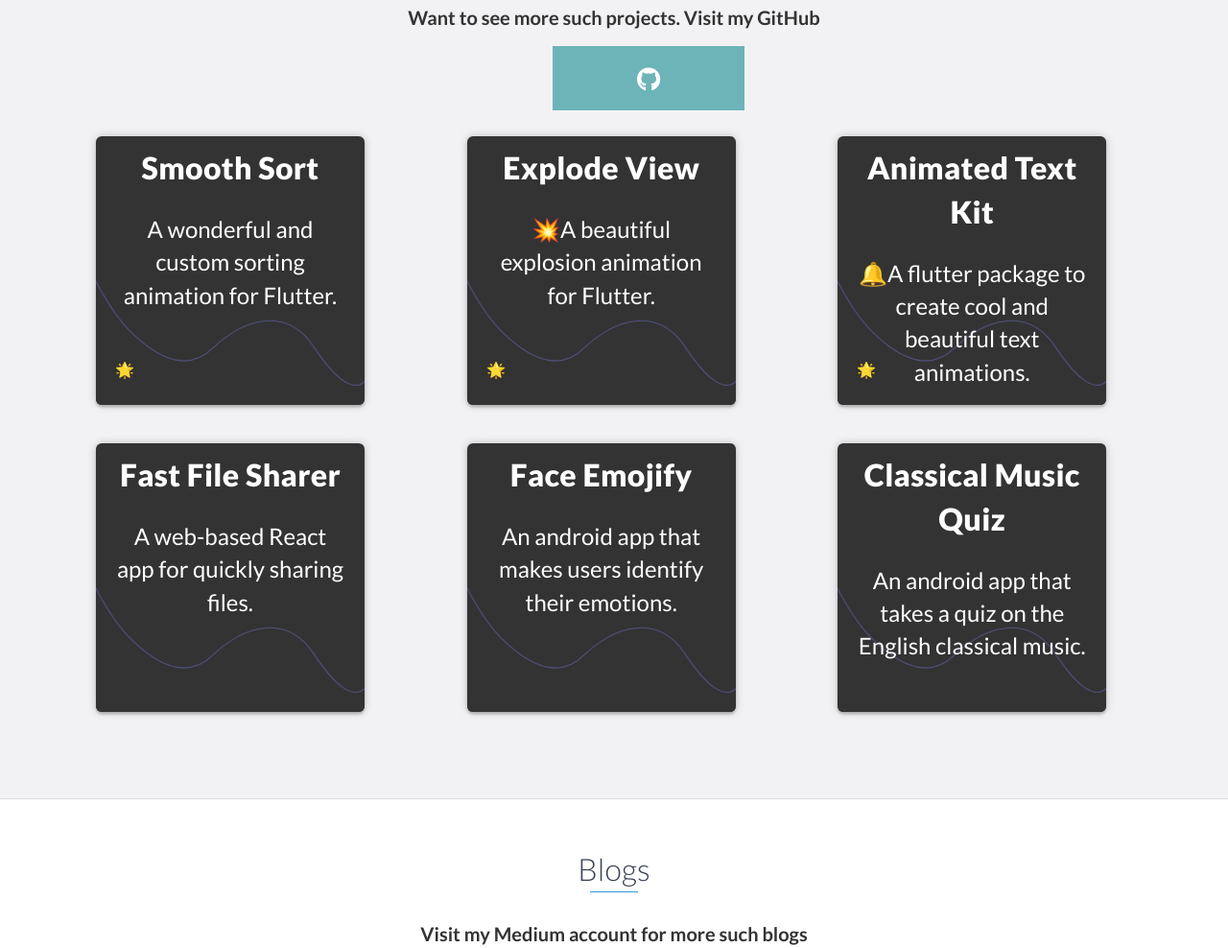
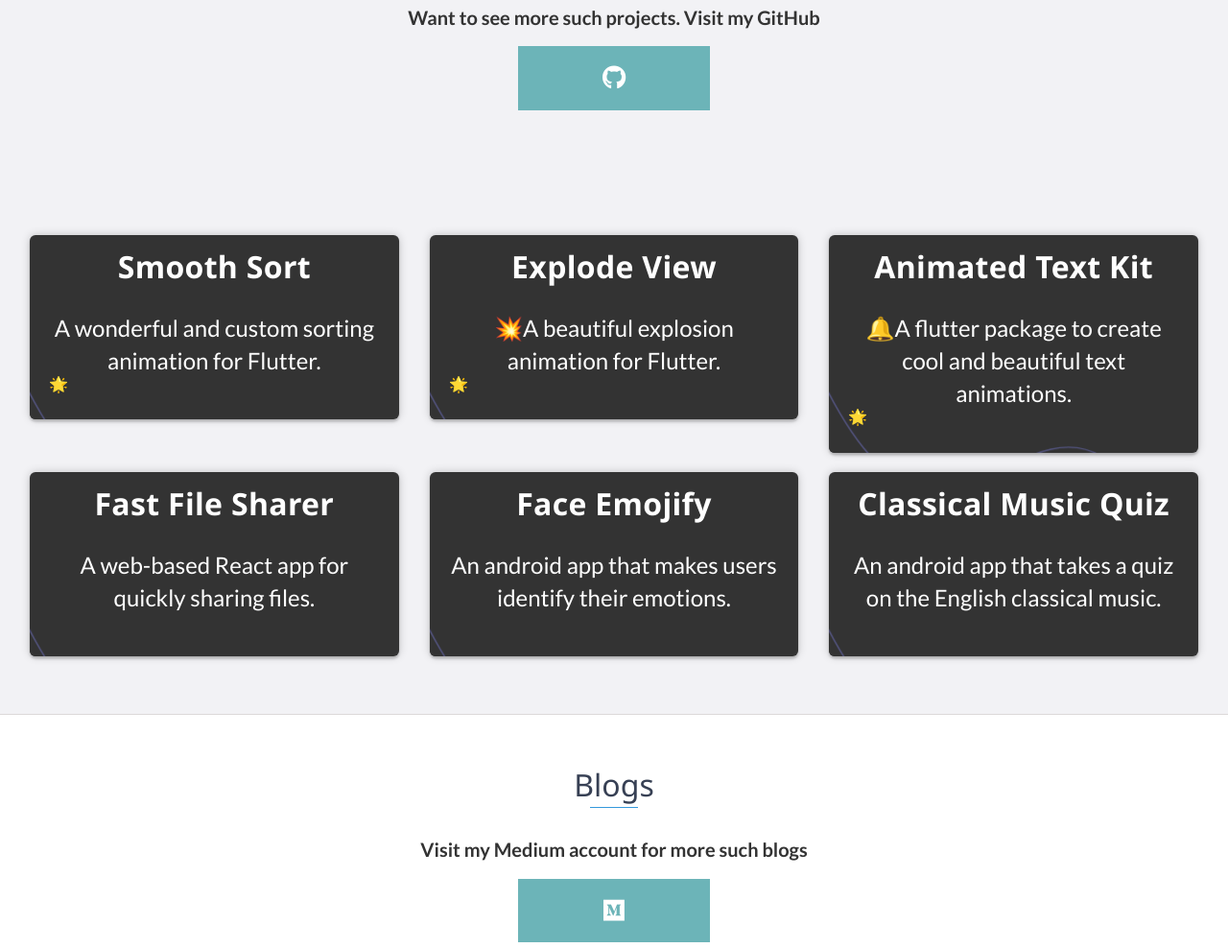
Before and after one commit to hemilpanchiwala/hemilpanchiwala.github.io, a website: page index.html in a window 1280 px wide. Shown: the part 1266-2254 px from the top of the page at 96% size. Drawn offline with nearby package versions, Linux system fonts and the light colour scheme; no server answers.

Commit message:
Corrected some errors

```diff
--- a/css/blogCard.css
+++ b/css/blogCard.css
@@ -18,7 +18,6 @@ height: 100%;
     display: -webkit-flex;
     justify-content: center;
     -webkit-justify-content: center;
-    max-width: 1300px;
 }
 
 .card1--1 .card1__img, .card1--1 .card1__img--hover {
@@ -90,7 +89,7 @@ border-top-right-radius: 12px;
   margin-right: 25px;
   transition: all .4s cubic-bezier(0.175, 0.885, 0, 1);
   background-color: #fff;
-    width: 33.3%;
+  align="center";
   position: relative;
   border-radius: 12px;
   overflow: hidden;
--- a/css/box.css
+++ b/css/box.css
@@ -3,14 +3,13 @@
 	user-select: none;
 }
 
+.final {
+	display: table;
+	margin: 0 auto;
+}
+
 .artboard {
 	display: flex;
-	align-items: center;
-	justify-content: center;
-	flex-direction: row;
-	flex-wrap: wrap;
-	position: absolute;
-    left: 45%;
 }
 
 .artboard:hover .button {
@@ -25,10 +24,9 @@
 }
 
 .button i, .button a, .links i, .links a {
-	position: absolute;
 	left: 50%;
 	top: 50%;
-	transform: translate(-50%, -50%);
+	margin-top: 20px;
 	color: white;
 }
 
--- a/css/card.css
+++ b/css/card.css
@@ -9,10 +9,21 @@
     background: #444;
   }
 
-  .column {
+  /* .column {
     float: left;
     width: 33.33%;
+  } */
+
+  .row {
+    position: relative;
   }
+
+  .grid {
+    display: grid;
+  grid-auto-rows: 50%;
+  grid-column-gap: 3%;
+  grid-row-gap: 6%;
+}
 
   .card__info {
       color: #fff;
@@ -20,13 +31,14 @@
   }
 
   .card {
+    margin-top: 10px;
+    margin-bottom: 10px;
     position: relative;
     background: #333;
-    width: 35vh;
-    height: 35vh;
+    width: auto;
+    height: auto;
     border-radius: 6px;
     padding: 2rem;
-    margin: 40px;
     color: #aaa;
     box-shadow: 0 .25rem .25rem rgba(0,0,0,0.2),
       0 0 1rem rgba(0,0,0,0.2);
--- a/index.html
+++ b/index.html
@@ -5,6 +5,7 @@
     <meta charset="utf-8">
     <meta http-equiv="X-UA-Compatible" content="IE=edge">
     <meta name="viewport" content="width=device-width, initial-scale=1">
+    <link rel="stylesheet" href="https://www.w3schools.com/w3css/4/w3.css">
     <title>My Portfolio</title>
 	<link rel="shortcut icon" href="favicon.ico" type="image/x-icon">
 	<link rel="icon" href="favicon.ico" type="image/x-icon">
@@ -90,17 +91,17 @@
         <p><b style="font-size:50px">Here are few projects built by me.</b>
         <br><b style="font-size:20px">Want to see more such projects. Visit my GitHub</b></p>
 
+        <div class="final">
             <div class="artboard">
             <div class="button" onclick="onclick"><i class="fab fa-github"></i> </div>
             <div class="links"> <a target="_blank" href="https://github.com/hemilpanchiwala/">@hemilpanchiwala</a></div>
         </div>
+        </div>
 
-
-        <div class="container" style="margin-top: 70px">
-            <div class="row">
-                <div class="column">
+        <div class = "column">
+        <div class="w3-row" style = "margin-top: 120px">
+<div class="w3-third w3-container">
   <div class="card">
-
     <svg class="card__svg" viewBox="0 0 800 500">
                             <path d="M 0 100 Q 50 200 100 250 Q 250 400 350 300 C 400 250 550 150 650 300 Q 750 450 800 400 L 800 500 L 0 500" stroke="transparent" fill="#333"/>
                             <path class="card__line" d="M 0 100 Q 50 200 100 250 Q 250 400 350 300 C 400 250 550 150 650 300 Q 750 450 800 400" stroke="pink" stroke-width="3" fill="transparent"/>
@@ -113,7 +114,7 @@
 
     <div class="card__image-container">
                             <div class="card__image">
-                                <span class="star">&#127775;  <p id="smooth-sort">
+                                <span class="star"> <p id="smooth-sort">&#127775;
                                     <script>
                                     getStar('https://api.github.com/repos/mdg-soc-19/smooth-sort', 'smooth-sort');
                                 </script>
@@ -121,29 +122,10 @@
 
                             </div>
                         </div>
-
   </div>
-                <!-- End .project -->
-
+</div>
+<div class="w3-third w3-container">
   <div class="card">
-
-                        <svg class="card__svg" viewBox="0 0 800 500">
-                            <path d="M 0 100 Q 50 200 100 250 Q 250 400 350 300 C 400 250 550 150 650 300 Q 750 450 800 400 L 800 500 L 0 500" stroke="transparent" fill="#333"/>
-                            <path class="card__line" d="M 0 100 Q 50 200 100 250 Q 250 400 350 300 C 400 250 550 150 650 300 Q 750 450 800 400" stroke="pink" stroke-width="3" fill="transparent"/>
-                        </svg>
-
-                        <div class="card__content">
-                        <h1 class="card__title">Fast File Sharer</h1>
-                        <p class="card__info">A web-based React app for quickly sharing files.</p>
-                        </div>
-
-                    </div>
-
-                </div>
-
-                <div class="column">
-                    <div class="card">
-
     <svg class="card__svg" viewBox="0 0 800 500">
                             <path d="M 0 100 Q 50 200 100 250 Q 250 400 350 300 C 400 250 550 150 650 300 Q 750 450 800 400 L 800 500 L 0 500" stroke="transparent" fill="#333"/>
                             <path class="card__line" d="M 0 100 Q 50 200 100 250 Q 250 400 350 300 C 400 250 550 150 650 300 Q 750 450 800 400" stroke="pink" stroke-width="3" fill="transparent"/>
@@ -156,7 +138,7 @@
 
     <div class="card__image-container">
                             <div class="card__image">
-                                <span class="star">&#127775;  <p id="explode-view">
+                                <span class="star"> <p id="explode-view">&#127775;
                                     <script>
                                     getStar('https://api.github.com/repos/mdg-soc-19/explode-view', 'explode-view');
                                 </script>
@@ -164,28 +146,10 @@
 
                             </div>
                         </div>
-
   </div>
-
+</div>
+<div class="w3-third w3-container">
   <div class="card">
-
-                        <svg class="card__svg" viewBox="0 0 800 500">
-                            <path d="M 0 100 Q 50 200 100 250 Q 250 400 350 300 C 400 250 550 150 650 300 Q 750 450 800 400 L 800 500 L 0 500" stroke="transparent" fill="#333"/>
-                            <path class="card__line" d="M 0 100 Q 50 200 100 250 Q 250 400 350 300 C 400 250 550 150 650 300 Q 750 450 800 400" stroke="pink" stroke-width="3" fill="transparent"/>
-                        </svg>
-
-                        <div class="card__content">
-                        <h1 class="card__title">Face Emojify</h1>
-                        <p class="card__info">An android app that makes users identify their emotions.</p>
-                        </div>
-
-                    </div>
-
-                </div>
-
-                <div class="column">
-                    <div class="card">
-
     <svg class="card__svg" viewBox="0 0 800 500">
                             <path d="M 0 100 Q 50 200 100 250 Q 250 400 350 300 C 400 250 550 150 650 300 Q 750 450 800 400 L 800 500 L 0 500" stroke="transparent" fill="#333"/>
                             <path class="card__line" d="M 0 100 Q 50 200 100 250 Q 250 400 350 300 C 400 250 550 150 650 300 Q 750 450 800 400" stroke="pink" stroke-width="3" fill="transparent"/>
@@ -198,7 +162,7 @@
 
     <div class="card__image-container">
                             <div class="card__image">
-                                <span class="star">&#127775;  <p id="animated-text-kit">
+                                <span class="star"> <p id="animated-text-kit">&#127775;
                                     <script>
                                     getStar('https://api.github.com/repos/aagarwal1012/Animated-Text-Kit', 'animated-text-kit');
                                 </script>
@@ -206,12 +170,42 @@
 
                             </div>
                         </div>
+  </div>
+</div>
+</div>
+        </div>
+
+<div class = "column">
+<div class="w3-row">
+<div class="w3-third w3-container">
+  <div class="card">
+    <svg class="card__svg" viewBox="0 0 800 500">
+                            <path d="M 0 100 Q 50 200 100 250 Q 250 400 350 300 C 400 250 550 150 650 300 Q 750 450 800 400 L 800 500 L 0 500" stroke="transparent" fill="#333"/>
+                            <path class="card__line" d="M 0 100 Q 50 200 100 250 Q 250 400 350 300 C 400 250 550 150 650 300 Q 750 450 800 400" stroke="pink" stroke-width="3" fill="transparent"/>
+                        </svg>
+
+    <div class="card__content">
+                        <h1 class="card__title">Fast File Sharer</h1>
+                        <p class="card__info">A web-based React app for quickly sharing files.</p>
+                        </div>
 
   </div>
-                <!-- End .project -->
+</div>
+<div class="w3-third w3-container">
+  <div class="card">
+    <svg class="card__svg" viewBox="0 0 800 500">
+                            <path d="M 0 100 Q 50 200 100 250 Q 250 400 350 300 C 400 250 550 150 650 300 Q 750 450 800 400 L 800 500 L 0 500" stroke="transparent" fill="#333"/>
+                            <path class="card__line" d="M 0 100 Q 50 200 100 250 Q 250 400 350 300 C 400 250 550 150 650 300 Q 750 450 800 400" stroke="pink" stroke-width="3" fill="transparent"/>
+                        </svg>
 
+    <div class="card__content">
+                        <h1 class="card__title">Face Emojify</h1>
+                        <p class="card__info">An android app that makes users identify their emotions.</p>
+                        </div>
+  </div>
+</div>
+<div class="w3-third w3-container">
   <div class="card">
-
     <svg class="card__svg" viewBox="0 0 800 500">
                             <path d="M 0 100 Q 50 200 100 250 Q 250 400 350 300 C 400 250 550 150 650 300 Q 750 450 800 400 L 800 500 L 0 500" stroke="transparent" fill="#333"/>
                             <path class="card__line" d="M 0 100 Q 50 200 100 250 Q 250 400 350 300 C 400 250 550 150 650 300 Q 750 450 800 400" stroke="pink" stroke-width="3" fill="transparent"/>
@@ -221,14 +215,11 @@
                         <h1 class="card__title">Classical Music Quiz</h1>
                         <p class="card__info">An android app that takes a quiz on the English classical music.</p>
                         </div>
-
+  </div>
+</div>
+</div>
 </div>
 
-                </div>
-
-            </div>
-
-        </div>
     </div>
     <!-- End #projects -->
 
@@ -237,12 +228,17 @@
 
         <br><b style="font-size:20px">Visit my Medium account for more such blogs</b></p>
 
+        <div class="final">
             <div class="artboard">
             <div class="button" onclick="onclick"><i class="fab fa-medium"></i> </div>
             <div class="links"> <a target="_blank" href="https://medium.com/@hemilmodi54321">@hemilpanchiwala</a></div>
         </div>
+        </div>
+
+
         <div class="container" style="margin-top: 120px">
-            <section class="card1s">
+            <div class="w3-row-padding">
+<div class="w3-third">
   <article class="card1 card1--1">
                 <div class="card1__info-hover">
                     <div class="card1__clock-info">
@@ -259,8 +255,8 @@
                     <h3 class="card1__title">Flutter: Wavy Liquid Animation for Text</h3>
                 </div>
                 </article>
-
-
+</div>
+<div class="w3-third w3-container">
   <article class="card1 card1--2">
                 <div class="card1__info-hover">
 
@@ -278,7 +274,8 @@
                     <h3 class="card1__title">Smooth Sort: A Flutter package for wonderful sorting animation</h3>
                 </div>
                 </article>
-
+</div>
+<div class="w3-third w3-container">
   <article class="card1 card1--3">
                 <div class="card1__info-hover">
 
@@ -296,8 +293,7 @@
                     <h3 class="card1__title">Flutter: Explosion Animation for Image 💥</h3>
                 </div>
                 </article>
-
-                </section>
+</div>
         </div>
     </div>
     <!-- End #experience -->
```
Lines whose indentation alone changed are shown as unchanged.
